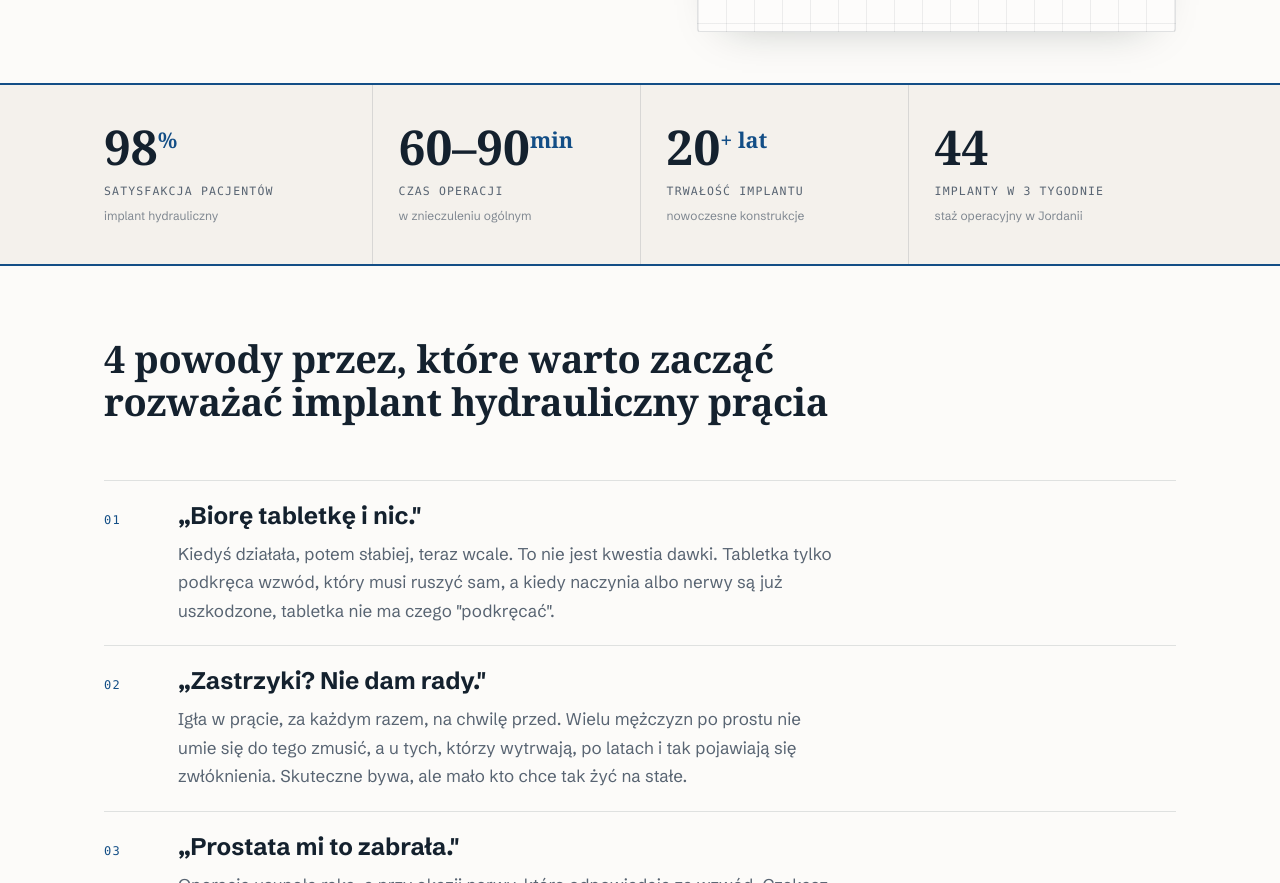
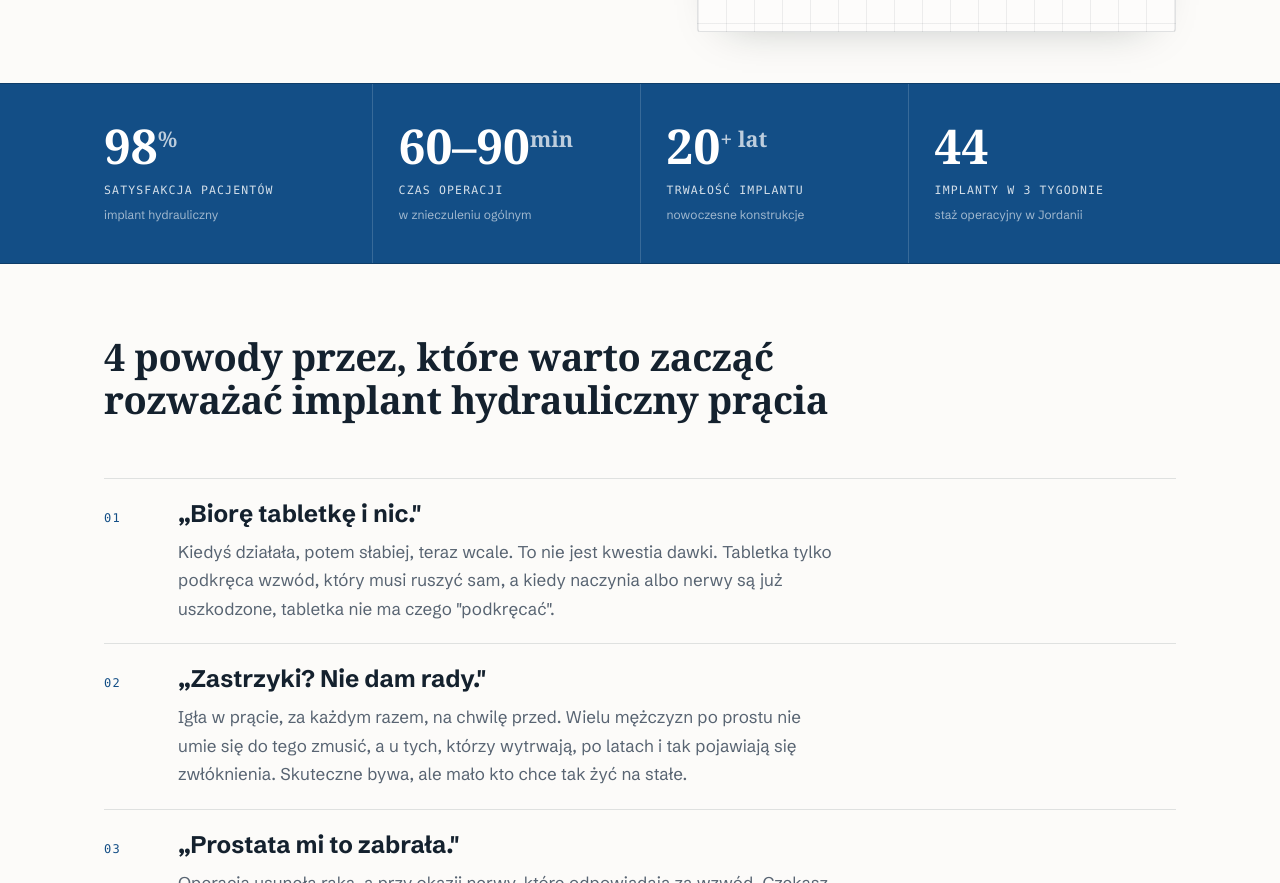
Before and after one commit to NadajFirmiePed/implant-pracia, a plain HTML site: page index.html in a window 1280 px wide. Shown: the part 856-1739 px from the top of the page. Drawn offline with Linux system fonts and the light colour scheme; no server answers; a web font is replaced by a local one.

Commit message:
Pasek statystyk na niebieskim tle, biały tekst
Co-Authored-By: Claude Opus 4.8 <noreply@anthropic.com>

```diff
--- a/index.html
+++ b/index.html
@@ -305,27 +305,27 @@ h1 em, h2 em{ font-style:italic; font-weight:600; color:var(--petrol); }
 .section--dark .fig .fig-cap b{ color:var(--ochre); }
 
 /* ---------- pasek liczb ---------- */
-.statband{ border-block:2px solid var(--petrol); background:var(--paper-2); }
+.statband{ border-block:1px solid var(--petrol-2); background:var(--petrol); color:#fff; }
 .statband .wrap{
   display:grid; grid-template-columns:repeat(4, 1fr);
   padding-block:0;
 }
-.stat{ padding:clamp(24px, 3vw, 38px) clamp(10px, 2vw, 30px); border-left:1px solid var(--line); }
+.stat{ padding:clamp(24px, 3vw, 38px) clamp(10px, 2vw, 30px); border-left:1px solid rgba(255,255,255,.16); }
 .stat:first-child{ border-left:0; padding-left:0; }
 .stat .s-num{
   font-family:var(--serif); font-weight:600;
-  font-size:clamp(32px, 3.8vw, 48px); line-height:1; color:var(--ink);
+  font-size:clamp(32px, 3.8vw, 48px); line-height:1; color:#fff;
 }
-.stat .s-num sup{ font-size:.45em; color:var(--petrol); }
+.stat .s-num sup{ font-size:.45em; color:rgba(255,255,255,.72); }
 .stat .s-lab{
   margin-top:12px; font-family:var(--mono); font-size:11.5px;
-  letter-spacing:.1em; text-transform:uppercase; color:var(--ink-2); line-height:1.5;
+  letter-spacing:.1em; text-transform:uppercase; color:rgba(255,255,255,.82); line-height:1.5;
 }
-.stat .s-src{ margin-top:6px; font-size:12px; color:var(--ink-2); opacity:.75; }
+.stat .s-src{ margin-top:6px; font-size:12px; color:rgba(255,255,255,.6); }
 @media (max-width:820px){
   .statband .wrap{ grid-template-columns:1fr 1fr; }
   .stat:nth-child(3){ border-left:0; padding-left:0; }
-  .stat{ border-top:1px solid var(--line); }
+  .stat{ border-top:1px solid rgba(255,255,255,.16); }
   .stat:nth-child(-n+2){ border-top:0; }
 }
 
```
Also changed, not shown: fakty-i-mity.html (+7 -7 lines), implant-hydrauliczny.html (+7 -7 lines), implant-polsztywny.html (+7 -7 lines), implant-pracia-JEDEN-PLIK.html (+9 -9 lines), kontakt.html (+7 -7 lines), o-lekarce.html (+7 -7 lines), przebieg-leczenia.html (+7 -7 lines), rodzaje-implantow.html (+7 -7 lines), warianty-animacji.html (+7 -7 lines), zycie-z-implantem.html (+7 -7 lines).
